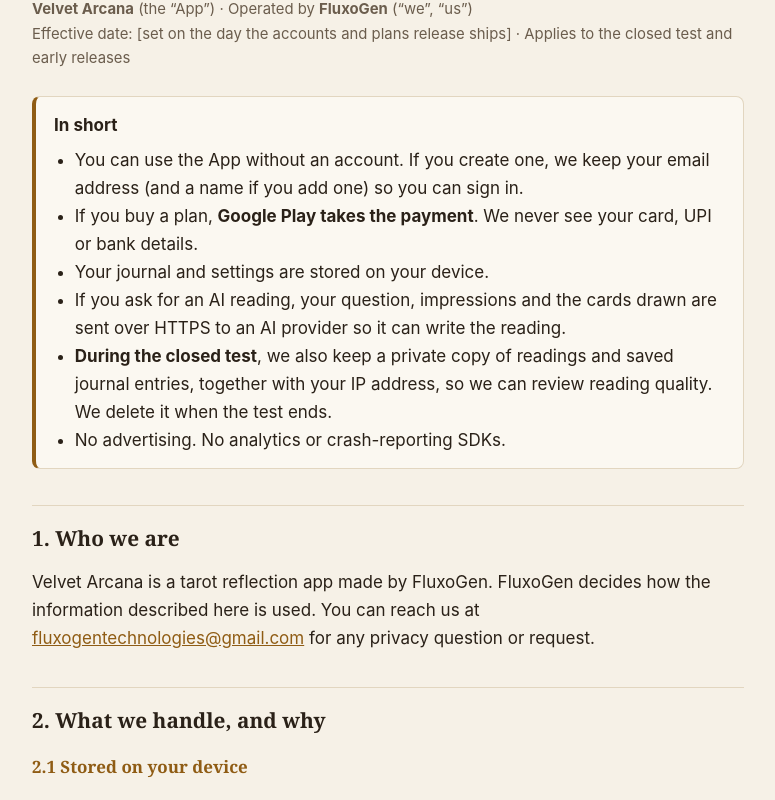
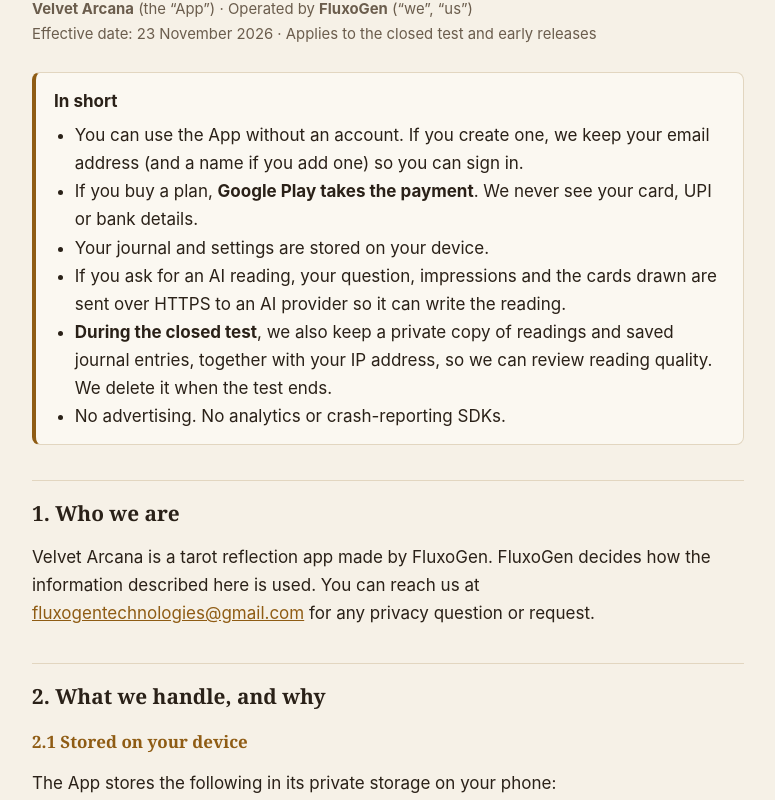
Before and after one commit to FluxoGen/legal, a plain HTML site: page velvet-arcana/privacy/index.html in a window 1280 px wide. Shown: the part 174-974 px from the top of the page, without its empty margins (252-1027 px from the left). Drawn offline with Linux system fonts and the light colour scheme.

Commit message:
Velvet Arcana: set the effective date (23 November 2026)
Co-Authored-By: Claude Opus 5.5 <noreply@anthropic.com>

```diff
--- a/velvet-arcana/privacy/index.html
+++ b/velvet-arcana/privacy/index.html
@@ -14,7 +14,7 @@
 
 <h1>Privacy Policy</h1>
 <div class="meta"><strong>Velvet Arcana</strong> (the “App”) · Operated by <strong>FluxoGen</strong> (“we”, “us”)<br>
-Effective date: [set on the day the accounts and plans release ships] · Applies to the closed test and early releases</div>
+Effective date: 23 November 2026 · Applies to the closed test and early releases</div>
 
 <div class="box"><strong>In short</strong>
 <ul>
@@ -147,7 +147,7 @@ Effective date: [set on the day the accounts and plans release ships] · Applies
 
 <h2>Version history</h2>
 <ul>
-<li><strong>[release date]</strong>: added accounts (Google and email sign-in, account deletion) and paid plans (Google Play and RevenueCat, plan and usage records, the coded free-reading count).</li>
+<li><strong>23 November 2026</strong>: added accounts (Google and email sign-in, account deletion) and paid plans (Google Play and RevenueCat, plan and usage records, the coded free-reading count).</li>
 <li><strong>2 October 2026</strong>: first version, for the closed test.</li>
 </ul>
 
```
Also changed, not shown: velvet-arcana/terms/index.html (+2 -2 lines).
